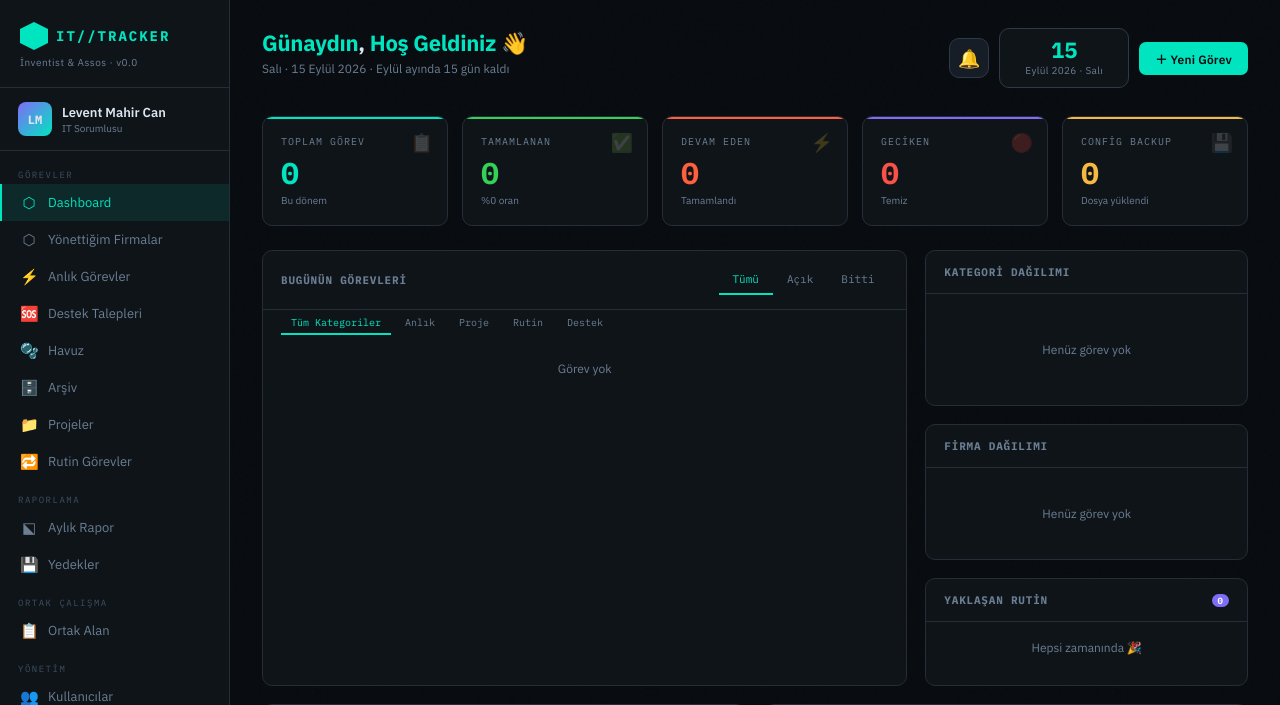
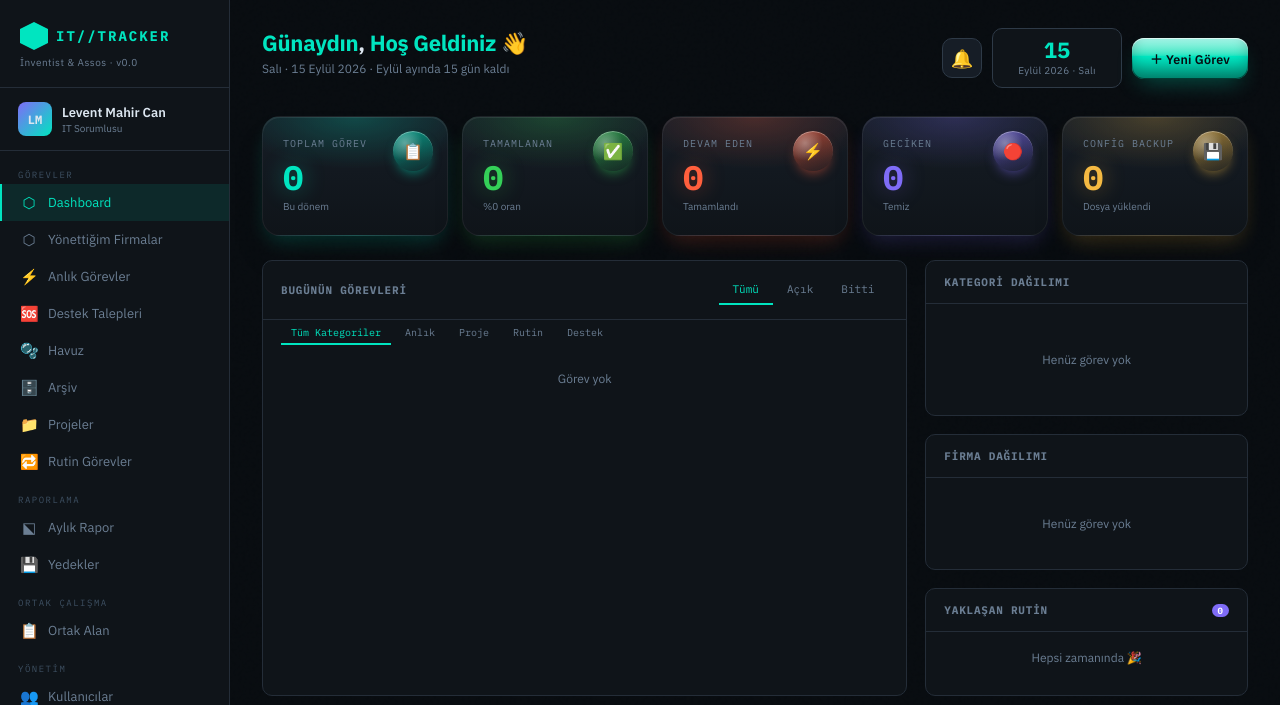
Before and after one commit to Elanorth/ittracker, a Flask app: page / in a window 1280 px wide. Shown: the top 705 px of the page. Run offline with Flask 3, Linux system fonts and the light colour scheme; the visitor is signed in with stand-in values (Sample User, id 1); data that the repository does not hold is empty; parts of the project's set-up code (start-up, migrations or seed data) failed here and were passed over; some libraries are stand-ins or nearby versions.

Commit message:
feat(design): v5.85 — v6.0 Faz 2 · derinlikli düğme + KPI (opt-in) (#165)
Faz 1'de eklenen derinlik primitiflerini tüketen ilk sınıflar.
.btn-3d ve .kpi-3d opt-in olarak tanımlandı ve dashboard'daki
5 KPI kartı + "+ Yeni Görev" düğmesine uygulandı.

Yeni sınıflar (app.html)
- .btn.btn-3d: rim + gradient + hover lift. .btn-primary /
  .btn-outline / .btn-danger / .btn-gold variantları ile birleşir.
- .kpi.kpi-3d: --kpi-color üzerinden renk halkası + orbital ışıklı
  disk. .c-teal/.c-green/.c-orange/.c-purple/.c-gold varyantları
  renk kaynağı olarak kullanılır. Hover'da lift + daha güçlü glow.

Uygulama (opt-in)
- Dashboard "+ Yeni Görev" primary butonu
- Dashboard'daki 5 KPI kartı

color-mix modern browser gerektirir; edge case'de flat fallback.
Mevcut .btn ve .kpi element davranışı hiç değişmedi.
415/415 test geçiyor; backend değişikliği yok.

Sıradaki: Faz 2.5 (SVG ikon sprite + Ayarlar toggle).

Co-Authored-By: Claude Opus 4.7 <noreply@anthropic.com>
Claude-Session: https://claude.ai/code/session_01LjiTtHoCywQN4qsBK7sFrU

```diff
--- a/templates/app.html
+++ b/templates/app.html
@@ -607,6 +607,150 @@ textarea.form-control{resize:vertical;min-height:64px;}
 .kpi-clickable { cursor:pointer; transition:transform .12s ease, box-shadow .12s ease; }
 .kpi-clickable:hover { transform:translateY(-2px); box-shadow:0 8px 24px rgba(0,0,0,.18); }
 
+/* ═══════ v6.0 FAZ 2 — Derinlikli Bileşenler (opt-in) ═══════
+   Mevcut .btn/.kpi elementleri hiç etkilenmez. Sadece .btn-3d veya
+   .kpi-3d sınıfı EKLENEN elementler v6.0 dilinde görünür. Renk her
+   temada `var(--accent)` (veya .kpi'daki --kpi-color) üzerinden
+   üretildiğinden default / assos / inventist temaları korunur.
+   `color-mix` moderne browser (Chrome 111+, Safari 16.2+ — 2023-);
+   parse edemeyen tarayıcı flat fallback görür. */
+
+/* -- Derinlikli düğme ---------------------------------------------------- */
+.btn.btn-3d {
+  position: relative; isolation: isolate;
+  border-radius: var(--radius-md);
+  padding: 11px 18px;
+  font-size: 12.5px;
+  transition: transform .12s ease, box-shadow .18s ease, filter .18s ease;
+  overflow: hidden;
+}
+.btn.btn-3d::before {
+  /* Üst kenar ışık dudağı — parlak keskin bir çizgi hissi */
+  content: ""; position: absolute; inset: 0; border-radius: inherit;
+  padding: 1px; pointer-events: none; z-index: 1;
+  background: linear-gradient(180deg, var(--rim-hot), transparent 45%, var(--shade-md));
+  -webkit-mask: linear-gradient(#000 0 0) content-box, linear-gradient(#000 0 0);
+  -webkit-mask-composite: xor; mask-composite: exclude;
+}
+.btn.btn-3d > * { position: relative; z-index: 2; }
+.btn.btn-3d:hover { transform: translateY(-1px); filter: brightness(1.05); }
+.btn.btn-3d:active { transform: translateY(1px); }
+
+/* Primary (v6.0): mevcut var(--accent) rengi üzerine 3-stop gradient */
+.btn-primary.btn-3d {
+  /* fallback flat (color-mix parse edemezse) */
+  background: var(--accent);
+  background: linear-gradient(180deg,
+    color-mix(in srgb, var(--accent) 35%, #fff) 0%,
+    var(--accent) 45%,
+    color-mix(in srgb, var(--accent) 70%, #000) 100%);
+  box-shadow:
+    inset 0 1px 0 rgba(255,255,255,.55),
+    inset 0 -8px 14px rgba(0,0,0,.22),
+    var(--glow-accent),
+    0 4px 10px -2px var(--shade-lo);
+}
+
+/* Outline (v6.0): cam yüzey — accent border-ish glow */
+.btn-outline.btn-3d {
+  background: linear-gradient(180deg, var(--lift-face-2), var(--lift-face-1));
+  border: 1px solid var(--border2);
+  box-shadow:
+    inset 0 1px 0 var(--rim),
+    0 var(--lift-sm) 10px -4px var(--shade-md);
+  backdrop-filter: blur(14px) saturate(1.2);
+}
+
+/* Danger (v6.0): red gradient + danger glow */
+.btn-danger.btn-3d {
+  background: var(--danger);
+  background: linear-gradient(180deg,
+    color-mix(in srgb, var(--danger) 30%, #fff) 0%,
+    var(--danger) 45%,
+    color-mix(in srgb, var(--danger) 75%, #000) 100%);
+  color: #fff;
+  border: none;
+  box-shadow:
+    inset 0 1px 0 rgba(255,255,255,.45),
+    inset 0 -8px 14px rgba(80,10,15,.35),
+    var(--glow-danger),
+    0 4px 10px -2px var(--shade-lo);
+}
+
+/* Gold (v6.0): amber gradient */
+.btn-gold.btn-3d {
+  background: var(--gold);
+  background: linear-gradient(180deg,
+    color-mix(in srgb, var(--gold) 30%, #fff) 0%,
+    var(--gold) 45%,
+    color-mix(in srgb, var(--gold) 75%, #000) 100%);
+  color: #2a1e04;
+  border: none;
+  box-shadow:
+    inset 0 1px 0 rgba(255,255,255,.55),
+    inset 0 -8px 14px rgba(80,55,10,.35),
+    var(--glow-gold),
+    0 4px 10px -2px var(--shade-lo);
+}
+
+/* -- Derinlikli KPI kartı ------------------------------------------------ */
+/* Renk kaynağı: .c-* varyantından türetilen --kpi-color CSS var'ı */
+.kpi.kpi-3d { --kpi-color: var(--accent); }
+.kpi.kpi-3d.c-teal   { --kpi-color: var(--accent); }
+.kpi.kpi-3d.c-green  { --kpi-color: var(--green); }
+.kpi.kpi-3d.c-orange { --kpi-color: var(--accent2); }
+.kpi.kpi-3d.c-purple { --kpi-color: var(--accent3); }
+.kpi.kpi-3d.c-gold   { --kpi-color: var(--gold); }
+
+.kpi.kpi-3d {
+  position: relative; overflow: hidden;
+  border-radius: var(--radius-lg);
+  padding: 20px 20px 22px;
+  border: 1px solid rgba(255,255,255,.06);
+  /* fallback flat */
+  background: var(--surface);
+  /* modern: alttan üste yumuşak elevation + üstten aşağı renk halkası */
+  background:
+    radial-gradient(120% 80% at 50% 0%,
+      color-mix(in srgb, var(--kpi-color) 22%, transparent),
+      transparent 55%),
+    linear-gradient(180deg, var(--surface2) 0%, var(--surface) 100%);
+  box-shadow:
+    inset 0 1px 0 var(--rim),
+    0 var(--lift-lg) 40px -22px var(--shade-md),
+    0 var(--lift-md) 22px -8px color-mix(in srgb, var(--kpi-color) 30%, transparent);
+}
+/* Faz 1 v5.34'te üst-kenar 2px renk şeridi vardı — v6.0'da halka onun yerine geçer */
+.kpi.kpi-3d::after { display: none; }
+.kpi.kpi-3d:hover {
+  transform: translateY(-2px);
+  box-shadow:
+    inset 0 1px 0 var(--rim),
+    0 var(--lift-lg) 50px -22px var(--shade-hi),
+    0 var(--lift-md) 30px -8px color-mix(in srgb, var(--kpi-color) 45%, transparent);
+}
+.kpi.kpi-3d .kpi-value {
+  font-size: 34px;
+  color: var(--kpi-color) !important;  /* inline color style'ı tema-aware token ile ez */
+  text-shadow: 0 0 22px color-mix(in srgb, var(--kpi-color) 40%, transparent);
+}
+.kpi.kpi-3d .kpi-icon {
+  /* Orbital ışıklı disk — eski solmuş emoji'nin yerine geçer */
+  position: absolute; top: 14px; right: 14px;
+  width: 40px; height: 40px; border-radius: 50%;
+  display: flex; align-items: center; justify-content: center;
+  font-size: 16px; opacity: 1;
+  background:
+    radial-gradient(circle at 30% 30%, rgba(255,255,255,.35), transparent 45%),
+    linear-gradient(160deg,
+      color-mix(in srgb, var(--kpi-color) 55%, transparent),
+      color-mix(in srgb, var(--kpi-color) 8%, transparent));
+  box-shadow:
+    inset 0 1px 0 rgba(255,255,255,.35),
+    0 6px 12px -4px color-mix(in srgb, var(--kpi-color) 50%, transparent);
+}
+/* /Faz 2 */
+
 /* ═══════ v4.9 — YÖNETİLEN FİRMALAR ŞERİDİ ═══════
    IT Müdürü dashboard'ında yönettiği her firmanın özet KPI'sini gösterir.
    Yatay scroll-snap (tablet/mobile dostu); kart sayısı 1 ise gizlenir. */
@@ -964,16 +1108,19 @@ textarea.form-control{resize:vertical;min-height:64px;}
         <div class="date-day" id="topbar-date-day"></div>
         <div class="date-full" id="topbar-date-full"></div>
       </div>
-      <button class="btn btn-primary btn-new-task" data-click="nav" data-page="add">＋ Yeni Görev</button>
-    </div>
-  </div>
-
+      <!-- v6.0 Faz 2 — opt-in .btn-3d: primary düğmenin gradient + rim + glow versiyonu -->
+      <button class="btn btn-primary btn-3d btn-new-task" data-click="nav" data-page="add">＋ Yeni Görev</button>
+    </div>
+  </div>
+
+  <!-- v6.0 Faz 2 — opt-in .kpi-3d: her KPI kartı kendi renk halkasıyla derinlik kazanır.
+       Mevcut .c-* varyantları .kpi-3d içinde --kpi-color üzerinden okunur. -->
   <div class="kpi-row">
-    <div class="kpi c-teal kpi-clickable" title="Tüm görevleri göster" data-click="kpiJump" data-kind="all"><div class="kpi-icon">📋</div><div class="kpi-label">Toplam Görev</div><div class="kpi-value" style="color:var(--accent)">24</div><div class="kpi-sub">Bu ay</div></div>
-    <div class="kpi c-green kpi-clickable" title="Tamamlanan görevleri göster" data-click="kpiJump" data-kind="done"><div class="kpi-icon">✅</div><div class="kpi-label">Tamamlanan</div><div class="kpi-value" style="color:var(--green)">17</div><div class="kpi-sub">%71 oran</div></div>
-    <div class="kpi c-orange kpi-clickable" title="Açık görevleri göster" data-click="kpiJump" data-kind="open"><div class="kpi-icon">⚡</div><div class="kpi-label">Devam Eden</div><div class="kpi-value" style="color:var(--accent2)">5</div><div class="kpi-sub">Aktif görev</div></div>
-    <div class="kpi c-purple kpi-clickable" title="Geciken görevlere odaklan" data-click="kpiJump" data-kind="overdue"><div class="kpi-icon">🔴</div><div class="kpi-label">Geciken</div><div class="kpi-value" style="color:var(--danger)">2</div><div class="kpi-sub">Müdahale gerek</div></div>
-    <div class="kpi c-gold kpi-clickable" title="Backup sayfasına git" data-click="kpiJump" data-kind="backup"><div class="kpi-icon">💾</div><div class="kpi-label">Config Backup</div><div class="kpi-value" style="color:var(--gold)">3</div><div class="kpi-sub">Dosya yüklendi</div></div>
+    <div class="kpi kpi-3d c-teal kpi-clickable" title="Tüm görevleri göster" data-click="kpiJump" data-kind="all"><div class="kpi-icon">📋</div><div class="kpi-label">Toplam Görev</div><div class="kpi-value" style="color:var(--accent)">24</div><div class="kpi-sub">Bu ay</div></div>
+    <div class="kpi kpi-3d c-green kpi-clickable" title="Tamamlanan görevleri göster" data-click="kpiJump" data-kind="done"><div class="kpi-icon">✅</div><div class="kpi-label">Tamamlanan</div><div class="kpi-value" style="color:var(--green)">17</div><div class="kpi-sub">%71 oran</div></div>
+    <div class="kpi kpi-3d c-orange kpi-clickable" title="Açık görevleri göster" data-click="kpiJump" data-kind="open"><div class="kpi-icon">⚡</div><div class="kpi-label">Devam Eden</div><div class="kpi-value" style="color:var(--accent2)">5</div><div class="kpi-sub">Aktif görev</div></div>
+    <div class="kpi kpi-3d c-purple kpi-clickable" title="Geciken görevlere odaklan" data-click="kpiJump" data-kind="overdue"><div class="kpi-icon">🔴</div><div class="kpi-label">Geciken</div><div class="kpi-value" style="color:var(--danger)">2</div><div class="kpi-sub">Müdahale gerek</div></div>
+    <div class="kpi kpi-3d c-gold kpi-clickable" title="Backup sayfasına git" data-click="kpiJump" data-kind="backup"><div class="kpi-icon">💾</div><div class="kpi-label">Config Backup</div><div class="kpi-value" style="color:var(--gold)">3</div><div class="kpi-sub">Dosya yüklendi</div></div>
   </div>
 
   <!-- v4.9 firma şeridi v4.10'da kaldırıldı: artık ayrı "Yönettiğim Firmalar" sayfası var. -->
```
Also changed, not shown: 1 other file.
